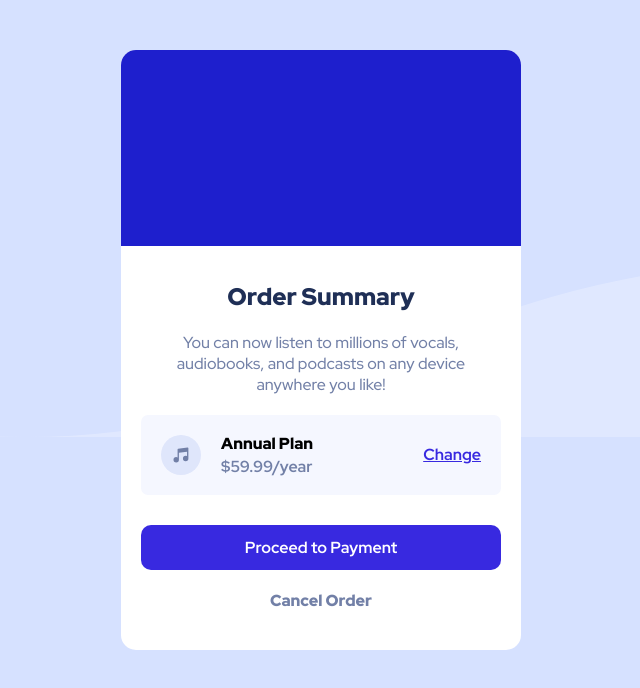
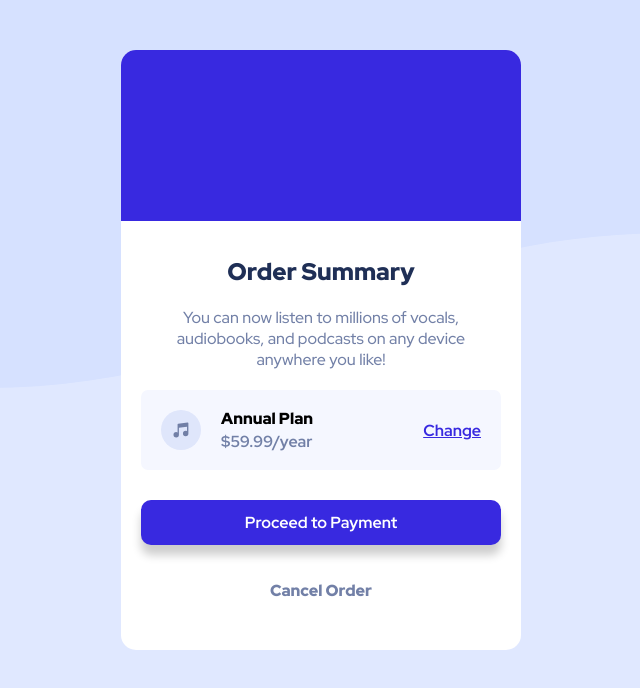
Before and after one commit to louai111/Order-Summary, a plain HTML site: page index.html in a window 1280 px wide. Shown: the whole page, without its empty margins (319-959 px from the left). Drawn offline with Linux system fonts and the light colour scheme.

Commit message:
version 2

```diff
--- a/index.html
+++ b/index.html
@@ -3,18 +3,17 @@
 <head>
   <meta charset="UTF-8">
   <meta name="viewport" content="width=device-width, initial-scale=1.0"> <!-- displays site properly based on user's device -->
+  <link rel="stylesheet" href="style.css">
+  <title>Order Summary</title>
+</head>
 
-  <link rel="icon" type="image/png" sizes="32x32" href="./images/favicon-32x32.png">
-  <link rel="stylesheet" href="style.css">
-
-  <title>Order Summary</title>
-
-</head>
 <body>
 
   <div class="container">
 
-    <img class="top-img" src="images/top-background-img.png" alt="">
+    <div class="img-container">
+      <!-- <img class="top-img" src="images/top-background-img.png" alt=""> -->
+    </div>
 
     <div class="bottom-half">
 
--- a/style.css
+++ b/style.css
@@ -7,9 +7,10 @@
 }
 
 body {
-    width: 100%;
     height: 100%;
     background-image: url("images/pattern-background-desktop.svg");
+    background-repeat: no-repeat;
+    background-size: 100%;
     background-color: hsl(225, 100%, 94%);
     font-family: "Red Hat Display", sans-serif;
 }
@@ -25,8 +26,12 @@ body {
     flex-direction: column;
 }
 
+.img-container {
+    height: 250px;
+    background-color: hsl(245, 75%, 52%);
+}
+
 .top-img {
-    width: 100%;
 }
 
 .bottom-half {
@@ -112,9 +117,10 @@ body {
     border: none;
     height: 45px;
     border-radius: 10px;
-    margin-bottom: 20px;
+    margin-bottom: 35px;
     cursor: pointer;
     transition: background-color 0.15s;
+    box-shadow: 0px 10px 10px rgba(0, 0, 0, 0.2);
 }
 
 .proceed-button:hover {
```
Also changed, not shown: images/favicon-32x32.png (deleted), images/pattern-background-mobile.svg (deleted), images/top-background-img.png (deleted), preview.jpg (deleted), screenshot.png, 2 other files.
